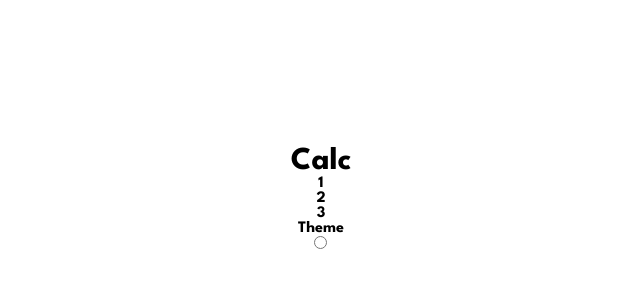
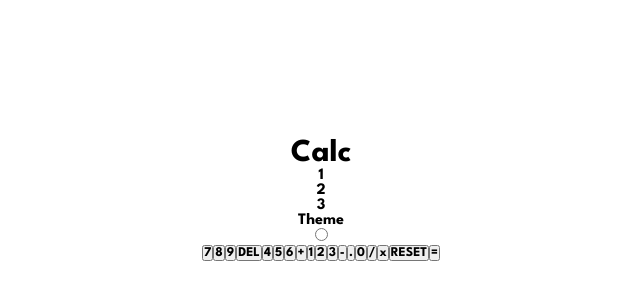
Before and after one commit to KwameWilson/calculatorApp, a React (Vite) app in the folder calculatorApp/: page / in a window 1280 px wide. Shown: the part 200-500 px from the top of the page, without its empty margins (319-959 px from the left). Built offline with nearby package versions, Linux system fonts and the light colour scheme.

Commit message:
Finished xml for all components

```diff
--- a/calculatorApp/src/App.tsx
+++ b/calculatorApp/src/App.tsx
@@ -4,10 +4,10 @@ import './Components/resultsField/results-field.css'
 import './Components/themes/alt-dark-mode.css'
 import './Components/themes/dark-mode.css'
 // import './Components/themes/light-mode.css'
-// import { Button } from './Components/button/Button.tsx'
+import { Button } from './Components/button/Button.tsx'
 import { Header } from './Components/header/Header.tsx'
 import { Theme } from './Components/themes/Theme.tsx'
-// import { ResultsField } from './Components/resultsField/ResultsField.tsx'
+import { ResultsField } from './Components/resultsField/ResultsField.tsx'
 
 
 function App() {
@@ -16,6 +16,47 @@ function App() {
     <div>
       <Header />
       <Theme />
+      <ResultsField />
+
+      <div className="button-grid">
+        <Button
+          value="7" />
+        <Button
+          value="8" />
+        <Button
+          value="9" />
+        <Button
+          value="DEL" />
+        <Button
+          value="4" />
+        <Button
+          value="5" />
+        <Button
+          value="6" />
+        <Button
+          value="+" />
+        <Button
+          value="1" />
+        <Button
+          value="2" />
+        <Button
+          value="3" />
+        <Button
+          value="-" />
+        <Button
+          value="." />
+        <Button
+          value="0" />
+        <Button
+          value="/" />
+        <Button
+          value="x" />
+        <Button
+          value="RESET" />
+        <Button
+          value="=" />
+      </div>
+
     </div>
   )
 }
--- a/calculatorApp/src/Components/button/Button.tsx
+++ b/calculatorApp/src/Components/button/Button.tsx
@@ -1 +1,11 @@
-// import React from "react";
+import React from "react";
+
+export const Button = (props) => {
+    return (
+        <>
+            <button>
+                {props.value}
+            </button>
+        </>
+    )
+}
--- a/calculatorApp/src/Components/resultsField/ResultsField.tsx
+++ b/calculatorApp/src/Components/resultsField/ResultsField.tsx
@@ -1 +1,9 @@
-// import React from "react";
+import React from "react";
+
+export const ResultsField = () => {
+    return (
+        <div className="display">
+
+        </div>
+    )
+}
```
